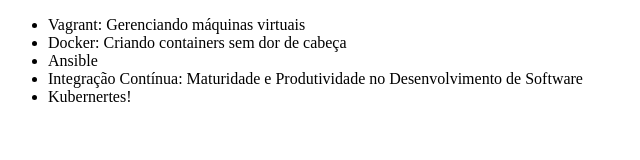
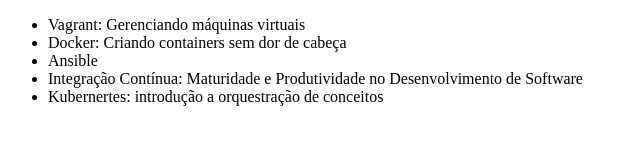
Before and after one commit to IngoStramm/alura-git, a plain HTML site: page index.html in a window 1280 px wide. Shown: the whole page, without its empty margins (0-640 px from the left). Drawn offline with Linux system fonts and the light colour scheme.

Commit message:
Alterando o nome do curso de Kubernetes

```diff
--- a/index.html
+++ b/index.html
@@ -10,7 +10,7 @@
 		<li>Docker: Criando containers sem dor de cabeça</li>
 		<li>Ansible</li>
 		<li>Integração Contínua: Maturidade e Produtividade no Desenvolvimento de Software</li>
-		<li>Kubernertes!</li>
+		<li>Kubernertes: introdução a orquestração de conceitos</li>
 	</ul>
 </body>
 </html>
```
